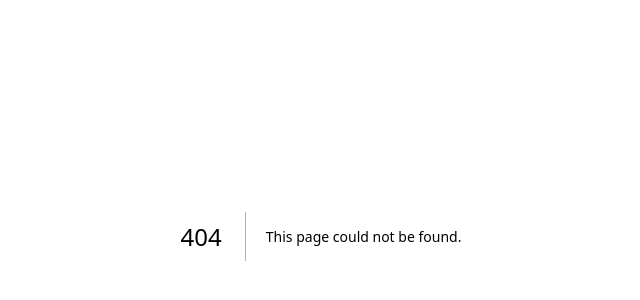
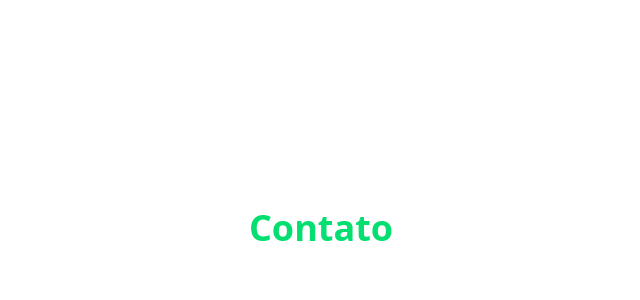
Before and after one commit to MatosRicardo/MyPortfolio, a Next.js app in the folder meu-portfolio/: page /contato in a window 1280 px wide. Before the commit this address had no page. Shown: the part 164-464 px from the top of the page, without its empty margins (319-959 px from the left). Built offline with nearby package versions, Linux system fonts and the light colour scheme.

Commit message:
feat: add contacts

```diff
--- /dev/null
+++ b/meu-portfolio/src/app/contato/page.tsx
@@ -0,0 +1,12 @@
+export default function Contato() {
+  return (
+    <section
+      id="contact"
+      className="flex flex-col items-center justify-center min-h-screen pt-24 pb-16"
+    >
+      <h1 className="text-4xl font-bold mb-12 text-center text-green-400">
+        Contato
+      </h1>
+    </section>
+  );
+}
--- a/meu-portfolio/src/app/home/page.tsx
+++ b/meu-portfolio/src/app/home/page.tsx
@@ -1,10 +1,11 @@
 import { Button } from "@/components/ui/button";
-import { Github, Linkedin, Mail, FileText } from "lucide-react";
+import { Github, Linkedin, FileText } from "lucide-react";
 import Image from "next/image";
 import Link from "next/link";
 import SobreMim from "../sobremim/page";
 import Projetos from "../projetos/page";
 import Habilidades from "../habilidades/page";
+import Contato from "../contato/page";
 
 export default function Home() {
   return (
@@ -146,7 +147,7 @@ export default function Home() {
       <SobreMim />
       <Habilidades />
       <Projetos />
-
+      <Contato />
       <footer className="border-t border-gray-800 py-6">
         <div className="container flex flex-col items-center justify-center gap-4 md:flex-row">
           <p className="text-sm text-gray-400">
```
